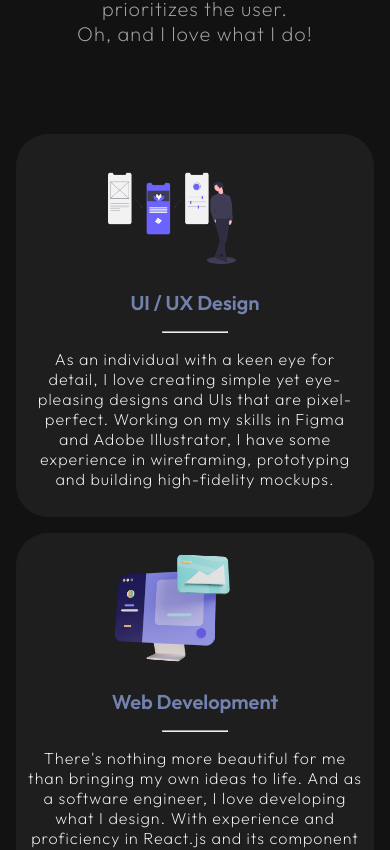
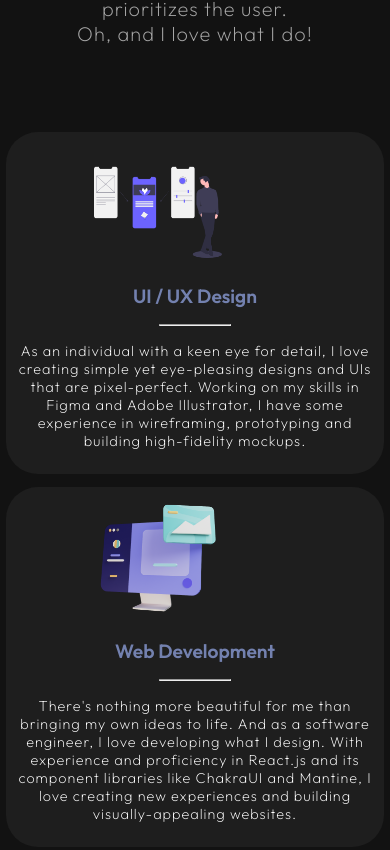
Before and after one commit to ruchirmalik/Portfolio, a React (Create React App) app: page / in a window 390 px wide. Shown: the part 1172-2022 px from the top of the page. Built offline with nearby package versions, Linux system fonts and the light colour scheme.

Commit message:
fixing responsiveness for ipad #1

```diff
--- a/src/components/Skills/skills.css
+++ b/src/components/Skills/skills.css
@@ -54,7 +54,7 @@
 }
 
 .skillBarText > p {
-  font-size: 1.1rem;
+  font-size: 1rem;
   font-weight: 200;
   font-family: "Outfit", sans-serif;
   letter-spacing: 1px;
@@ -105,15 +105,16 @@
 
 @media screen and (max-width: 1024px) {
   .skillBarText > h2 {
-    font-size: 1.25rem;
+    font-size: 1.2rem;
     font-weight: 600;
   }
 
   .skillBarText > p {
-    font-size: 1rem;
+    font-size: 0.9rem;
     font-weight: 200;
   }
   .skillBar {
-    padding: 0.75rem;
+    padding: 0.5rem;
+    margin: 0.4rem;
   }
 }
```
